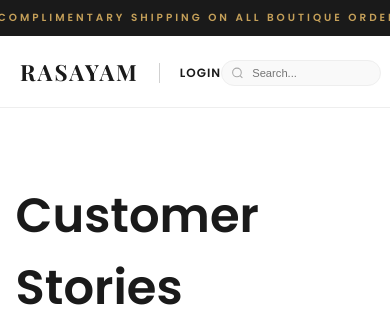
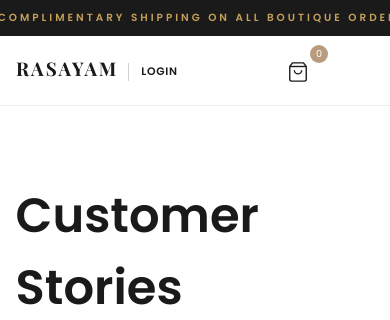
Before and after one commit to Rasayam-Team/Rasayam-website, a Django app: page /about/ in a window 390 px wide. Shown: the top 320 px of the page. Run offline with Django 5.2, Linux system fonts and the light colour scheme; data that the repository does not hold is empty; some web fonts are replaced.

Commit message:
Navbar change

```diff
--- a/products/templates/products/base.html
+++ b/products/templates/products/base.html
@@ -32,19 +32,180 @@
         }
 
         @media (max-width: 768px) {
-            .nav-flex { justify-content: space-between; align-items: center; padding: 10px 20px; }
-            .hamburger { display: block; z-index: 1001; }
+            html,
+            body {
+                max-width: 100%;
+                overflow-x: hidden;
+            }
+
+            #main-nav,
+            #main-nav * {
+                box-sizing: border-box;
+            }
+
+            #main-nav {
+                height: 68px;
+                max-width: 100%;
+                overflow: visible;
+            }
+
+            .nav-flex {
+                position: relative;
+                justify-content: space-between;
+                align-items: center;
+                gap: 10px;
+                width: 100%;
+                max-width: 100%;
+                padding: 10px 16px;
+            }
+
+            .nav-left {
+                flex: 1 1 auto;
+                min-width: 0;
+                gap: 10px;
+            }
+
+            .logo a {
+                display: inline-block;
+                max-width: 130px;
+                overflow: hidden;
+                text-overflow: ellipsis;
+                white-space: nowrap;
+                font-size: 1.18rem !important;
+                letter-spacing: 2px !important;
+            }
+
+            .nav-divider {
+                height: 18px;
+            }
+
+            .profile-section a {
+                max-width: 74px;
+                min-height: 44px;
+                padding: 0 2px;
+                overflow: hidden;
+                text-overflow: ellipsis;
+                white-space: nowrap;
+                font-size: 0.68rem !important;
+                letter-spacing: 0.7px !important;
+            }
+
+            .nav-center {
+                position: absolute;
+                top: 100%;
+                left: 0;
+                width: 100%;
+                max-width: 100vw;
+                display: block;
+                pointer-events: none;
+            }
+
             .nav-links {
-                display: none; flex-direction: column; position: absolute;
-                top: 100%; left: 0; width: 100%; background: white;
-                padding: 20px; box-shadow: 0 10px 15px rgba(0,0,0,0.1); z-index: 1000;
+                display: flex;
+                flex-direction: column;
+                width: 100%;
+                max-height: 0;
+                overflow: hidden;
+                gap: 0;
+                padding: 0 20px;
+                background: rgba(255, 255, 255, 0.98);
+                border-bottom: 1px solid #eeeeee;
+                box-shadow: 0 14px 28px rgba(0,0,0,0.08);
+                opacity: 0;
+                visibility: hidden;
+                transform: translateY(-8px);
+                transition: max-height 0.32s ease, opacity 0.25s ease, transform 0.25s ease, visibility 0.25s ease, padding 0.25s ease;
+                z-index: 1000;
             }
-            #menu-check:checked ~ .nav-links { display: flex; }
-            .nav-links li { margin: 15px 0; text-align: center; }
+
+            #menu-check:checked ~ .nav-center {
+                pointer-events: auto;
+            }
+
+            #menu-check:checked ~ .nav-center .nav-links {
+                max-height: 280px;
+                padding: 14px 20px 18px;
+                opacity: 1;
+                visibility: visible;
+                transform: translateY(0);
+            }
+
+            .nav-links li {
+                margin: 0;
+                text-align: center;
+                border-bottom: 1px solid rgba(0,0,0,0.05);
+            }
+
+            .nav-links li:last-child {
+                border-bottom: 0;
+            }
+
+            .nav-links a {
+                display: block;
+                min-height: 44px;
+                padding: 14px 8px;
+                font-size: 0.78rem !important;
+                letter-spacing: 1.4px !important;
+            }
+
+            .nav-right {
+                flex: 0 0 auto;
+                gap: 10px !important;
+                max-width: 120px;
+                min-width: 0;
+            }
+
+            .nav-right form,
+            .nav-right a[title="My Collections"] {
+                display: none !important;
+            }
+
+            .cart-icon,
+            .hamburger {
+                width: 44px;
+                height: 44px;
+                align-items: center;
+                justify-content: center;
+                flex: 0 0 44px;
+            }
+
+            .hamburger {
+                display: flex;
+                flex-direction: column;
+                z-index: 1001;
+                margin-left: 0 !important;
+            }
+
+            #menu-check:checked ~ .nav-right .hamburger span:nth-child(1) {
+                transform: translateY(7px) rotate(45deg);
+            }
+
+            #menu-check:checked ~ .nav-right .hamburger span:nth-child(2) {
+                opacity: 0;
+            }
+
+            #menu-check:checked ~ .nav-right .hamburger span:nth-child(3) {
+                transform: translateY(-7px) rotate(-45deg);
+            }
+
             .hero-text-container h1 { font-size: 2.2rem !important; line-height: 1.1; }
             .hero-text-container p { font-size: 0.85rem !important; letter-spacing: 2px; }
             .footer-top { flex-direction: column; text-align: center; }
             .footer-col { margin-bottom: 30px; width: 100%; }
+        }
+
+        @media (max-width: 375px) {
+            .nav-flex { padding: 10px 12px; gap: 8px; }
+            .logo a { max-width: 112px; font-size: 1.06rem !important; letter-spacing: 1.6px !important; }
+            .profile-section a { max-width: 62px; font-size: 0.62rem !important; }
+            .nav-left { gap: 8px; }
+            .nav-right { gap: 6px !important; max-width: 98px; }
+            .cart-icon,
+            .hamburger {
+                width: 40px;
+                height: 40px;
+                flex-basis: 40px;
+            }
         }
 
         /* Wishlist Selection Styling */
@@ -91,6 +252,8 @@
                 </div>
             </div>
 
+            <input type="checkbox" id="menu-check" class="menu-toggle" style="display: none;">
+
             <!-- CENTER: Navigation Buttons -->
             <div class="nav-center">
                 <ul class="nav-links">
@@ -134,7 +297,6 @@
                 </a>
 
                 <!-- Mobile Hamburger -->
-                <input type="checkbox" id="menu-check" class="menu-toggle" style="display: none;">
                 <label for="menu-check" class="hamburger" style="margin-left: 10px;">
                     <span></span><span></span><span></span>
                 </label>
@@ -299,6 +461,14 @@
             const modal = document.getElementById('wishlist-modal');
             if (event.target == modal) closeWishlistModal();
         }
+
+        // Mobile nav: close the hamburger menu after a navigation link is tapped.
+        document.querySelectorAll('.nav-links a').forEach(link => {
+            link.addEventListener('click', () => {
+                const menuToggle = document.getElementById('menu-check');
+                if (menuToggle) menuToggle.checked = false;
+            });
+        });
     </script>
 
     {% block extra_js %}{% endblock %}
```
